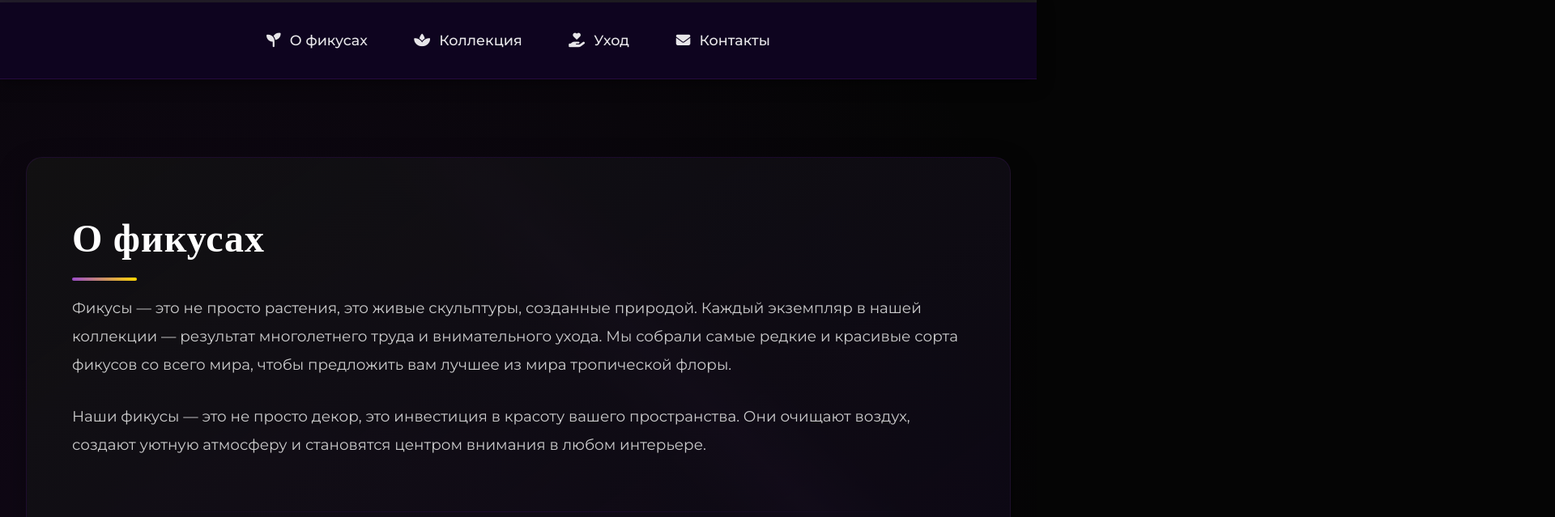
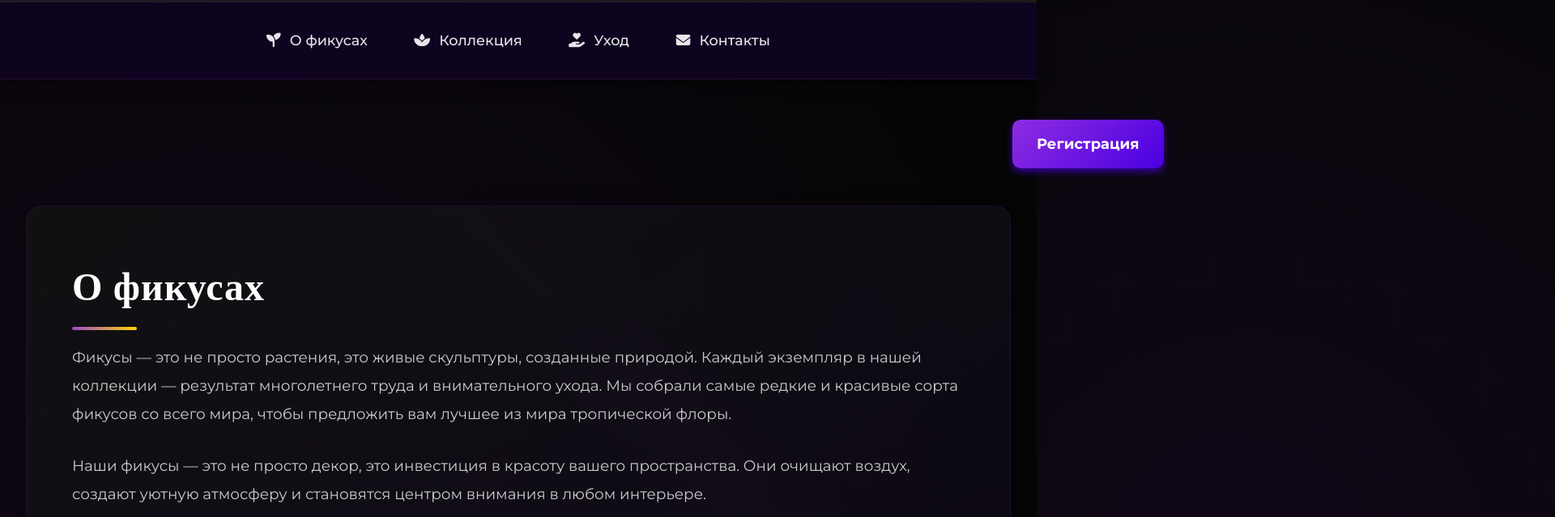
Before and after one commit to Nosochek333/-_Fikus, a plain HTML site: page index.html in a window 1280 px wide. Shown: the part 797-1436 px from the top of the page at 81% size, 1920 px wide, since content can reach past the window. Drawn offline with nearby package versions, Linux system fonts and the light colour scheme; grey boxes are pictures that could not be loaded.

Commit message:
Update index.html

```diff
--- a/index.html
+++ b/index.html
@@ -11,7 +11,7 @@
             --dark-purple: #0f0520;
             --medium-purple: #2a0a4a;
             --light-purple: #5a1b8a;
-            --accent-purple: #9c4dca;
+            --accent-purple: #9c4dca;ф
             --neon-purple: #d16bff;
             --black: #050505;
             --dark-gray: #121212;
@@ -749,6 +749,7 @@
         </header>
     </div>
 
+
     <!-- Навигация -->
     <nav id="main-nav">
         <div class="nav-container">
@@ -758,6 +759,38 @@
             <a href="#contact"><i class="fas fa-envelope"></i> Контакты</a>
         </div>
     </nav>
+
+    <div class="button-container">
+        <a href="https://nosochek333.github.io/-_Fikus/register.html" class="reg-button">Регистрация</a>
+      </div>
+
+      <style>
+        .button-container {
+          position: relative;
+          top: 50px;    /* вниз на 50px */
+          left: 1250px;  /* вправо на 100px */
+        }
+
+        .reg-button {
+          display: inline-block;
+          background: linear-gradient(135deg, #8e2de2, #4a00e0);
+          color: white;
+          padding: 15px 30px;
+          font-size: 18px;
+          border-radius: 10px;
+          font-weight: 700;
+          text-decoration: none;
+          box-shadow: 0 4px 10px rgba(74, 0, 224, 0.7);
+          transition: transform 0.3s ease, box-shadow 0.3s ease;
+        }
+
+        .reg-button:hover {
+          transform: scale(1.05);
+          box-shadow: 0 6px 20px rgba(74, 0, 224, 1);
+        }
+      </style>
+
+
 
     <!-- Основное содержимое -->
     <main>
```
